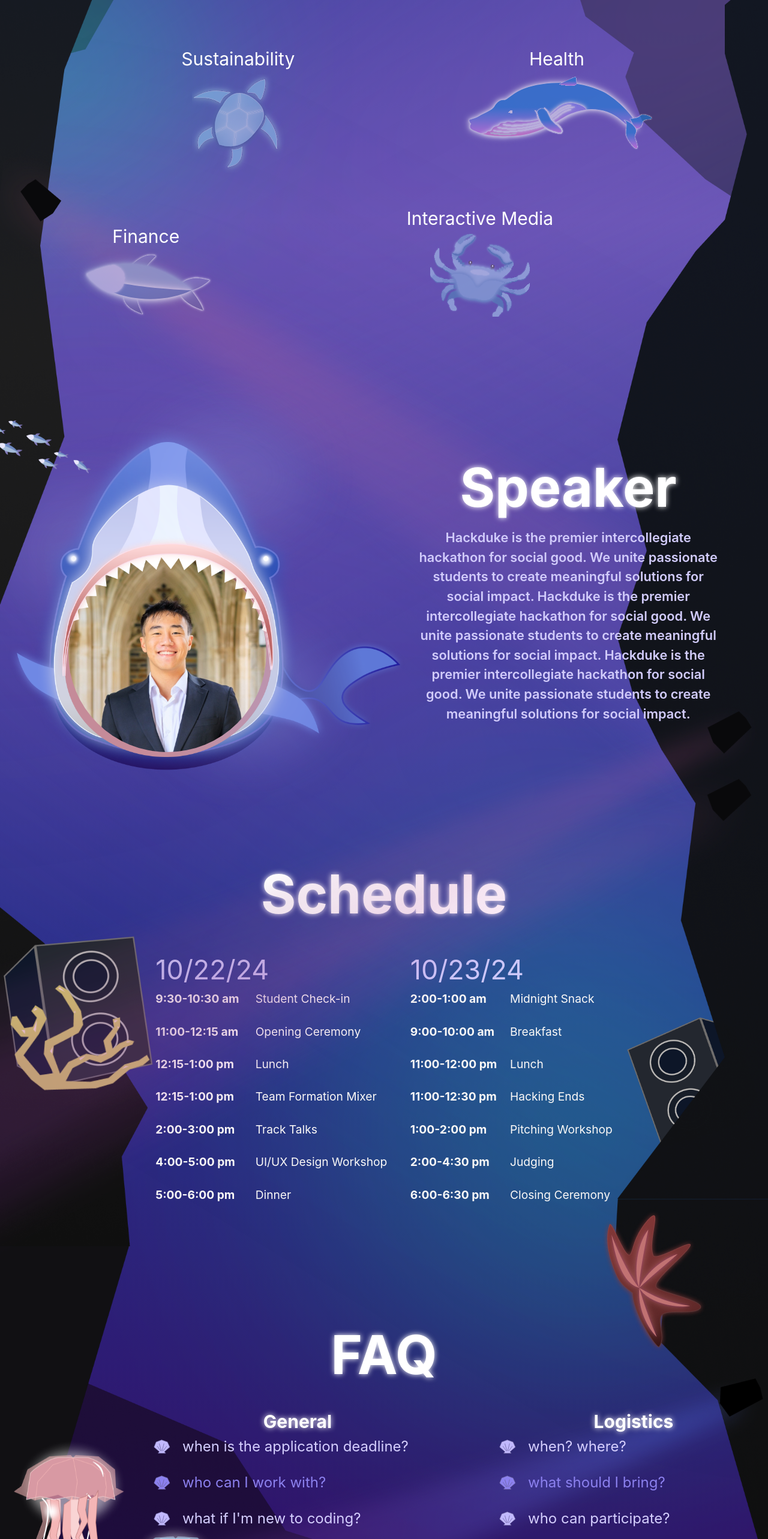
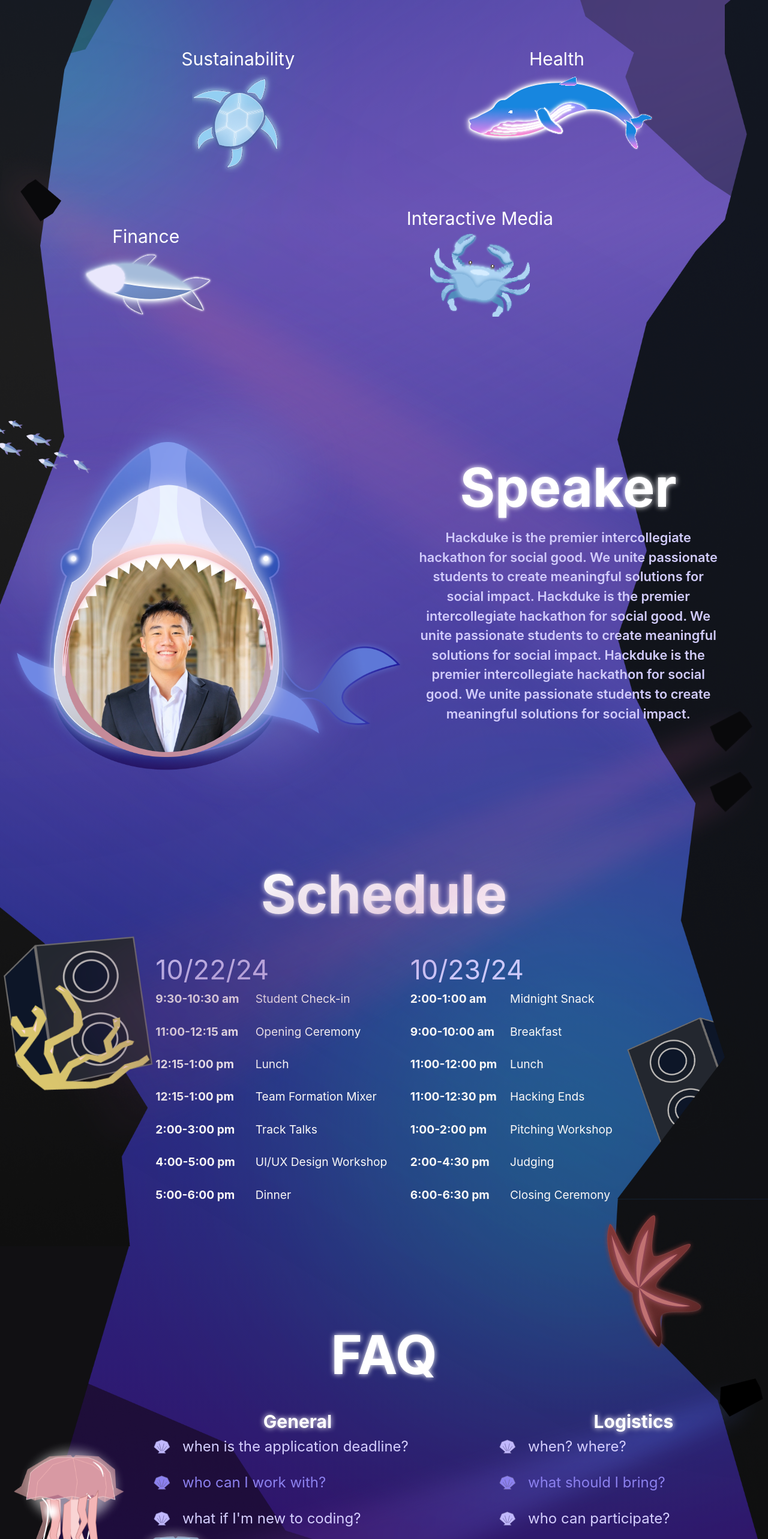
Before and after one commit to hack-duke/2025.hackduke.org, a React (Create React App) app: page / in a window 1280 px wide. Shown: the part 1680-4246 px from the top of the page at 60% size. Built offline with nearby package versions, Linux system fonts and the light colour scheme; what tailwindcss-motion, taos would draw is missing.

Commit message:
fix strobe light cutoff

```diff
--- a/src/components/backdroptop.js
+++ b/src/components/backdroptop.js
@@ -80,14 +80,14 @@
                 className="absolute z-30 right-[40%] h-[18.75vw]"
                 style={{ transform: 'translateY(940%)' }}
             />
-            <img src="/images/StrobeLight2.png"
+            <img src="/images/Strobe Light 3.svg"
                 alt="Strobe Light 2"
                 className="strobe1 absolute z-20 right-0 w-screen max-w-none top-[120vw] h-auto"/>
-            <img src="/images/StrobeLight3.png"
+            <img src="/images/Strobe Light 3.svg"
                 alt="Strobe Light 3"
                 className="strobe2 absolute z-20 right-0 w-screen max-w-none top-[112vw] h-auto"/>
 
-            <img src="/images/StrobeLight4.png"
+            <img src="/images/Strobe Light 4.svg"
                 alt="Strobe Light 4"
                 className="strobe1 absolute z-20 right-0 w-screen max-w-none top-[200vw] h-auto"/>
 
--- a/src/components/tracks.js
+++ b/src/components/tracks.js
@@ -24,7 +24,7 @@
         image_src="/images/TracksCrab.svg"
         image_alt="Crab"
         widthClass="w-[35vw]"
-        imageWidthClass="w-[13vw] animate-pulse"
+        imageWidthClass="w-[13vw]"
         rightClass="right-[20vw]"
         bottomClass="bottom-[10vw]"
         leftClass="left-auto"
@@ -37,7 +37,7 @@
         image_src="/images/TracksGenericFish.svg"
         image_alt="Generic Fish"
         widthClass="w-[18vw]"
-        imageWidthClass="w-[18vw] animate-pulse"
+        imageWidthClass="w-[18vw]"
         leftClass="left-[10vw]"
         bottomClass="bottom-[10vw]"
         rightClass="right-auto"
@@ -49,7 +49,7 @@
         image_src="/images/TracksTurtle.svg"
         image_alt="Turtle"
         widthClass="w-[12vw]"
-        imageWidthClass="w-[12vw] animate-pulse"
+        imageWidthClass="w-[12vw]"
         leftClass="left-[25vw]"
         topClass="top-[15vw]"
         rightClass="right-auto"
@@ -61,7 +61,7 @@
         image_src="/images/TracksWhale.svg"
         image_alt="Whale"
         widthClass="w-[25vw]"
-        imageWidthClass="w-[25vw] animate-pulse"
+        imageWidthClass="w-[25vw]"
         rightClass="right-[15vw]"
         topClass="top-[15vw]"
         leftClass="left-auto"
```
Also changed, not shown: public/images/Strobe Light 3.svg (added), public/images/Strobe Light 4.svg.
